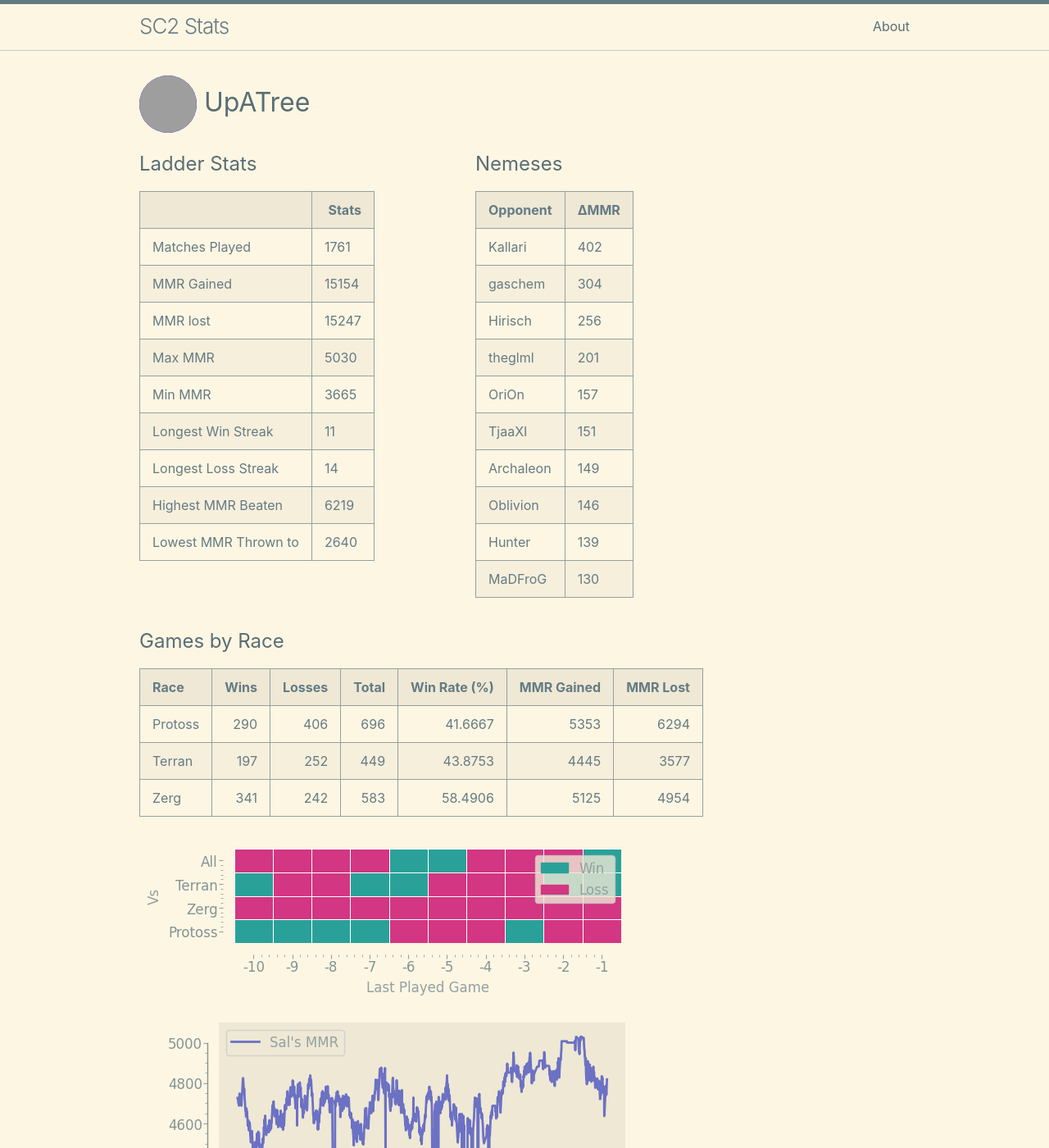
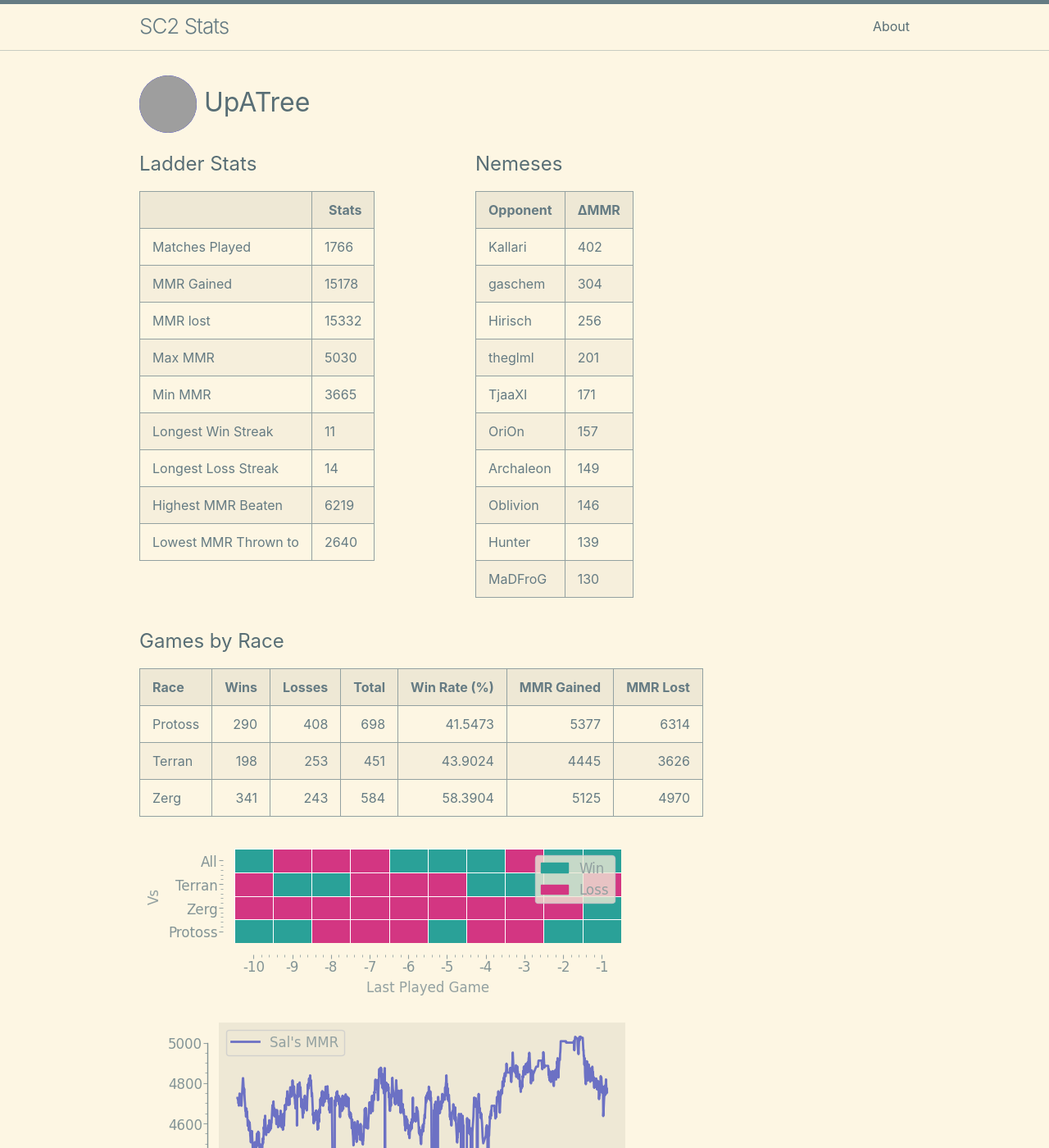
Before and after one commit to kylermurphy/UpATree, a Jekyll site: the page built from docs/index.md, in a window 1280 px wide and 1400 px high. Shown: the whole window at 82% size. Built offline with Jekyll 4.4.1, drawn with Linux system fonts in a browser that asks for light colours; grey boxes are pictures that could not be loaded.

Commit message:
running on push

```diff
--- a/docs/index.md
+++ b/docs/index.md
@@ -18,15 +18,15 @@ layout: home
   <tbody>
     <tr>
       <td>Matches Played</td>
-      <td>1761</td>
+      <td>1766</td>
     </tr>
     <tr>
       <td>MMR Gained</td>
-      <td>15154</td>
+      <td>15178</td>
     </tr>
     <tr>
       <td>MMR lost</td>
-      <td>15247</td>
+      <td>15332</td>
     </tr>
     <tr>
       <td>Max MMR</td>
@@ -82,12 +82,12 @@ layout: home
       <td>201</td>
     </tr>
     <tr>
+      <td>TjaaXI</td>
+      <td>171</td>
+    </tr>
+    <tr>
       <td>OriOn</td>
       <td>157</td>
-    </tr>
-    <tr>
-      <td>TjaaXI</td>
-      <td>151</td>
     </tr>
     <tr>
       <td>Archaleon</td>
@@ -114,9 +114,9 @@ layout: home
 
 | Race    |   Wins |   Losses |   Total |   Win Rate (%) |   MMR Gained |   MMR Lost |
 |:--------|-------:|---------:|--------:|---------------:|-------------:|-----------:|
-| Protoss |    290 |      406 |     696 |        41.6667 |         5353 |       6294 |
-| Terran  |    197 |      252 |     449 |        43.8753 |         4445 |       3577 |
-| Zerg    |    341 |      242 |     583 |        58.4906 |         5125 |       4954 |
+| Protoss |    290 |      408 |     698 |        41.5473 |         5377 |       6314 |
+| Terran  |    198 |      253 |     451 |        43.9024 |         4445 |       3626 |
+| Zerg    |    341 |      243 |     584 |        58.3904 |         5125 |       4970 |
 
 ![Games by Race](./assets/gm_hist.png)
 
--- a/log.txt
+++ b/log.txt
@@ -833,3 +833,4 @@ Writing a log file 2025-04-04 16:52:27.
 Writing a log file 2025-04-04 17:20:23.
 Writing a log file 2025-04-04 17:37:13.
 Writing a log file 2025-04-04 17:49:40.
+Writing a log file 2025-04-04 18:31:26.
```
Also changed, not shown: docs/assets/MMR.png, docs/assets/daily.png, docs/assets/gm_hist.png, docs/assets/r_wrt.png, 1 other file.
